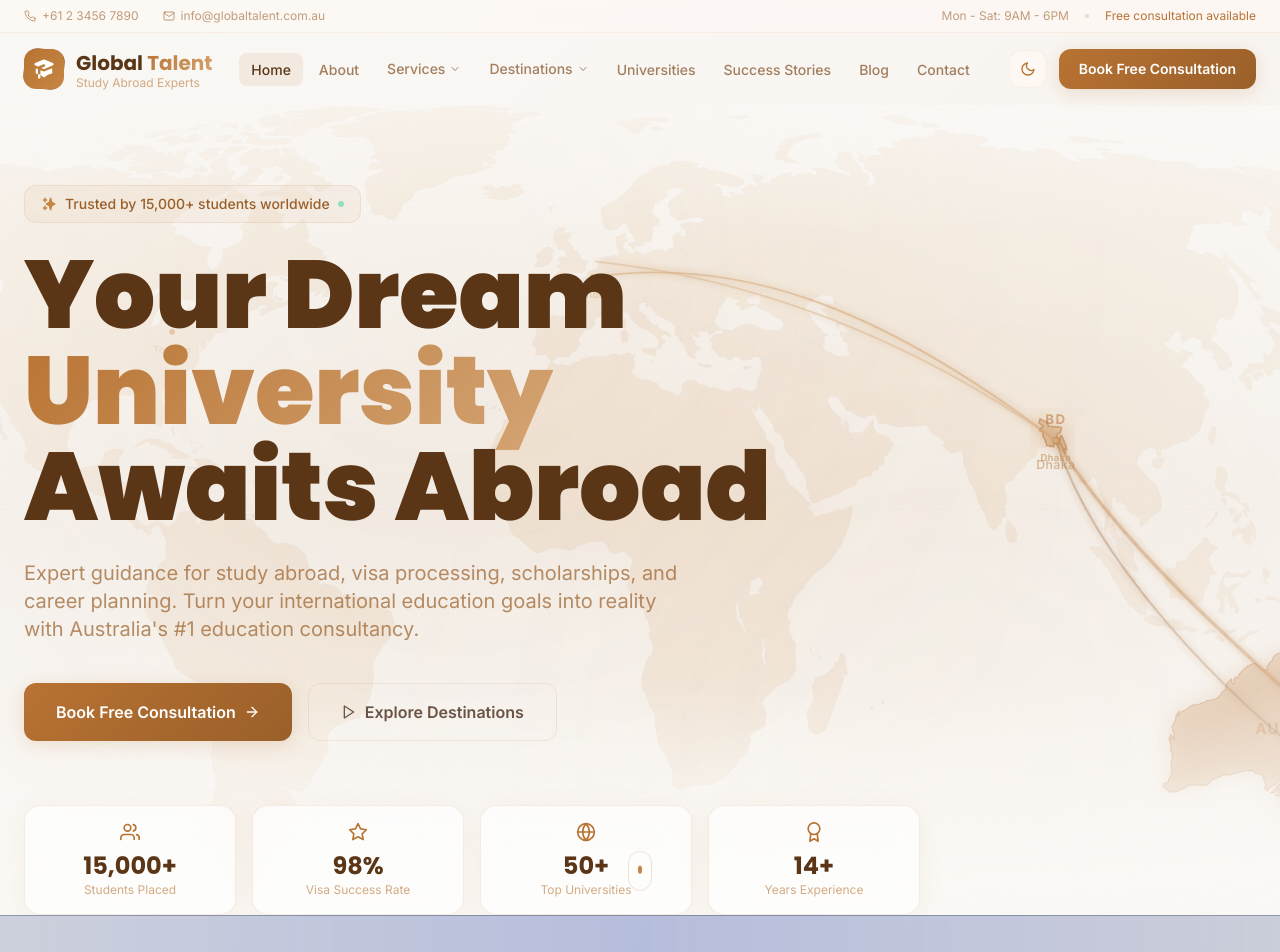
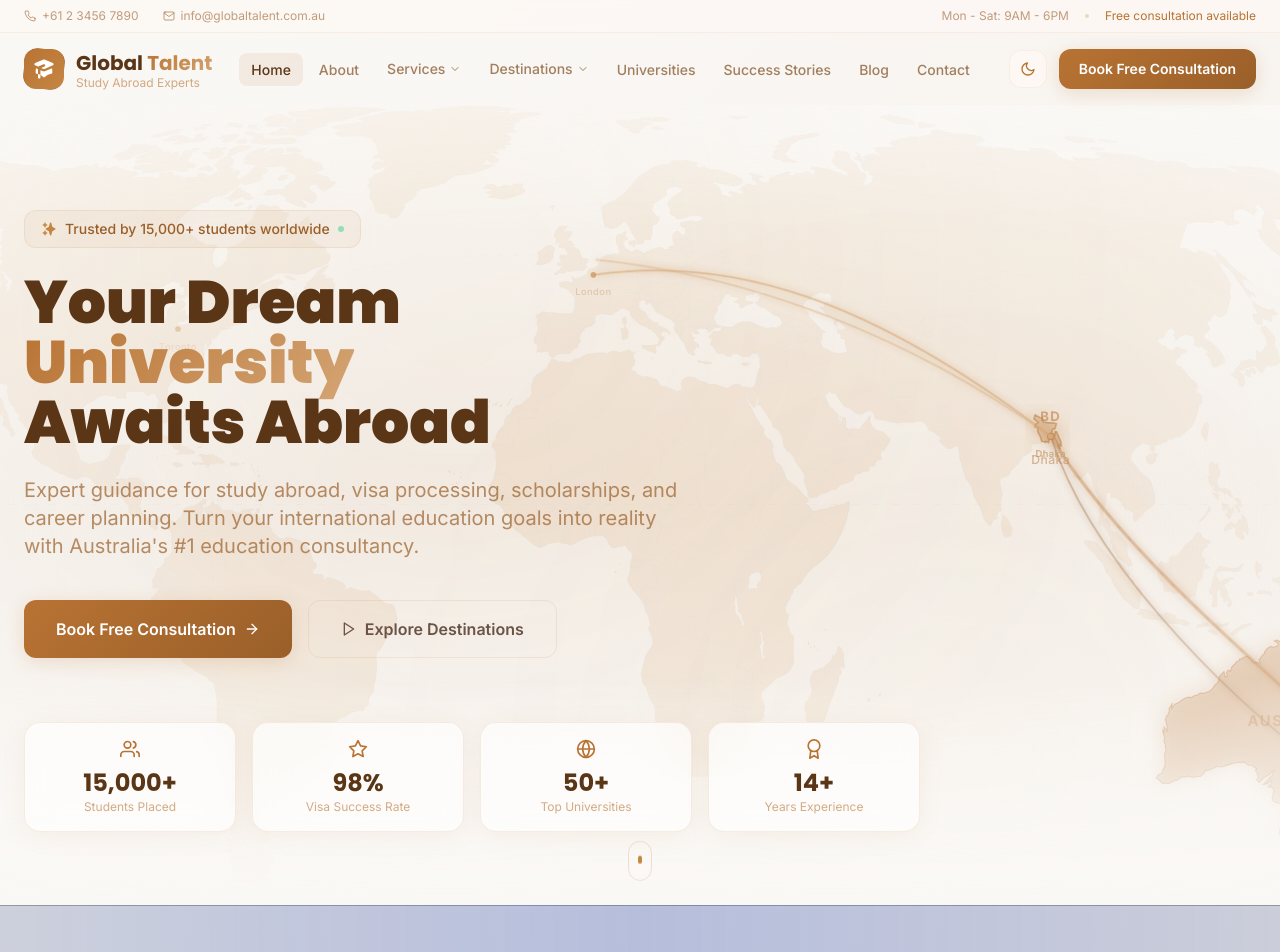
Before and after one commit to ZRJOY10/consultation_site, a React (Vite) app: page / in a window 1280 px wide. Shown: the top 952 px of the page. Built offline with nearby package versions, Linux system fonts and the light colour scheme.

Commit message:
adjust hero section height

```diff
--- a/src/components/home/HeroSection.jsx
+++ b/src/components/home/HeroSection.jsx
@@ -287,8 +287,8 @@ export default function HeroSection() {
 
           <motion.h1 initial={{ opacity: 0, y: 32 }} animate={{ opacity: 1, y: 0 }}
             transition={{ duration: 0.8, delay: 0.1 }}
-            className="text-4xl sm:text-5xl md:text-6xl lg:text-7xl xl:text-8xl font-black font-poppins leading-[1.05] mb-4 sm:mb-6">
-            <span className={isDark ? 'text-white' : 'text-copper-900'}>Your Dream </span>
+            className="text-2xl sm:text-3xl md:text-5xl lg:text-6xl xl:text-6xl font-black font-poppins leading-[1.05] mb-4 sm:mb-6">
+            <span className={isDark ? 'text-white' : 'text-copper-900'}>Your Dream </span> <br />
             <span className="gradient-text">University</span><br />
             <span className={isDark ? 'text-white' : 'text-copper-900'}>Awaits Abroad</span>
           </motion.h1>
@@ -317,7 +317,7 @@ export default function HeroSection() {
 
           <motion.div initial={{ opacity: 0, y: 32 }} animate={{ opacity: 1, y: 0 }}
             transition={{ duration: 0.8, delay: 0.4 }}
-            className="grid grid-cols-2 md:grid-cols-4 gap-2.5 sm:gap-4">
+            className="grid grid-cols-2 md:grid-cols-4 gap-2.5 sm:gap-4 mb-12">
             {stats.map(({ icon: Icon, value, label }, i) => (
               <motion.div key={label} initial={{ opacity: 0, scale: 0.9 }}
                 animate={{ opacity: 1, scale: 1 }}
```
